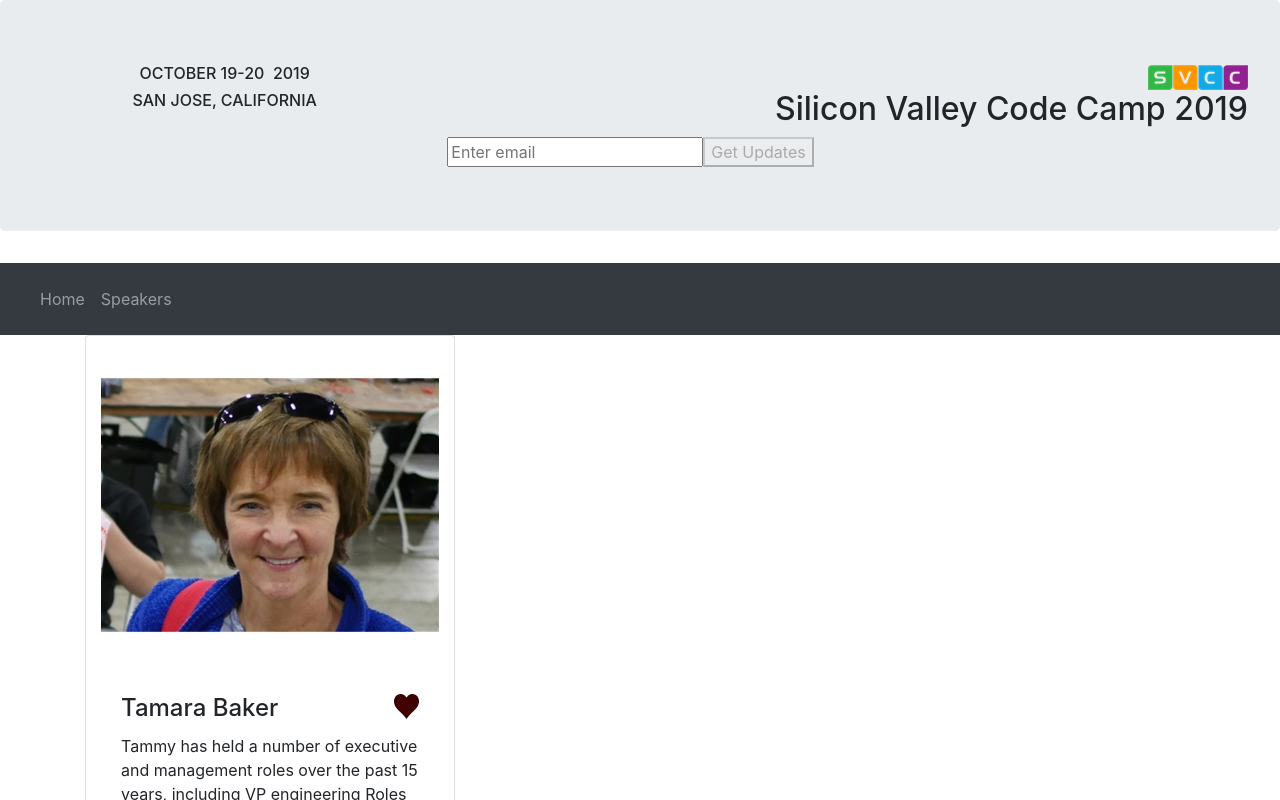
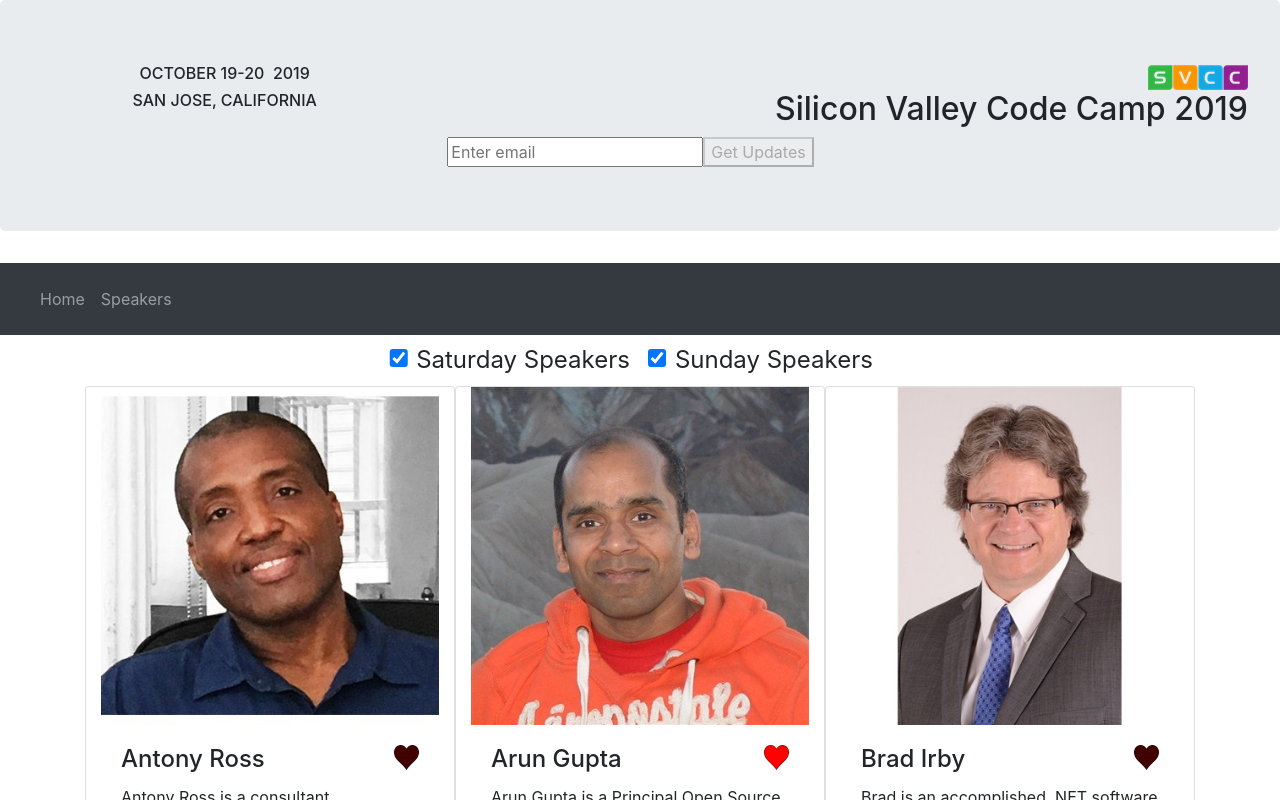
Before and after one commit to olivergav/meet_js_summit, a Next.js app: page /speakers in a window 1280 px wide. Shown: the top 800 px of the page. Built offline with nearby package versions, Linux system fonts and the light colour scheme; data requests are answered from the project's data file.

Commit message:
speakers filter and memoization

```diff
--- a/api/db.json
+++ b/api/db.json
@@ -51,7 +51,7 @@
       "lastName": "Gupta",
       "sat": false,
       "sun": true,
-      "favorite": false,
+      "favorite": true,
       "bio": "Arun Gupta is a Principal Open Source Technologist at Amazon Web Services. He has built and led developer communities for 12+ years at Sun, Oracle, Red Hat and Couchbase."
     },
     {
@@ -69,7 +69,7 @@
       "lastName": "Mantle",
       "sat": true,
       "sun": true,
-      "favorite": false,
+      "favorite": true,
       "bio": "Mickey has been developing software systems and products for over 40 years, as a systems programmer, Tech Lead, Manager, VP Engineering, CTO, COO, and now CEO/CTO of his own company."
     },
     {
--- a/src/Speakers.js
+++ b/src/Speakers.js
@@ -1,18 +1,43 @@
-import {useCallback, useContext} from "react";
+import {useCallback, useContext, useMemo, useState} from "react";
 import Header from "./Header";
 import Menu from "./Menu";
 import {GlobalContext} from "./GlobalState";
 import SpeakerDetail from "./SpeakerDetail";
 
 function Speakers(){
-    const {isLoading, speakerList, toggleSpeakerFavorite} = useContext(GlobalContext)
+    const {isLoading, speakerList, toggleSpeakerFavorite} = useContext(GlobalContext);
+    const [speakersSaturday, setSpeakersSaturday] = useState(true);
+    const [speakersSunday, setSpeakersSunday] = useState(true);
 
-    if (isLoading) return <div>Loading...</div>
-
-    // eslint-disable-next-line react-hooks/rules-of-hooks
     const heartFavoriteHandler = useCallback(function (speaker) {
         toggleSpeakerFavorite(speaker)
-    }, [])
+    }, []);
+
+    function handleChangeSaturday() {
+        setSpeakersSaturday(!speakersSaturday)
+    }
+
+    function handleChangeSunday() {
+        setSpeakersSunday(!speakersSunday)
+    }
+
+    const filteredSpeakerList =  useMemo(() => {
+        return speakerList
+            .filter(({sat, sun}) => (sat && speakersSaturday) || (sun && speakersSunday))
+            .sort((a, b) => {
+                if (a.firstName < b.firstName) {
+                    return - 1;
+                }
+
+                if (a.firstName > b.firstName) {
+                    return 1;
+                }
+
+                return 0;
+            })
+    }, [speakersSaturday, speakersSunday, speakerList])
+
+    if (isLoading) return <div>Loading...</div>;
 
     return (
         <>
@@ -20,7 +45,36 @@
             <Menu />
 
             <div className='container'>
-                {speakerList.map((speaker) => (
+                <div className="btn-toolbar  margintopbottom5 checkbox-bigger">
+                    <div className="hide">
+                        <div className="form-check-inline">
+                            <label className="form-check-label">
+                                <input
+                                    type="checkbox"
+                                    className="form-check-input"
+                                    checked={speakersSaturday}
+                                    onChange={handleChangeSaturday}
+                                />
+                                Saturday Speakers
+                            </label>
+                        </div>
+                        <div className="form-check-inline">
+                            <label className="form-check-label">
+                                <input
+                                    type="checkbox"
+                                    className="form-check-input"
+                                    checked={speakersSunday}
+                                    onChange={handleChangeSunday}
+                                />
+                                Sunday Speakers
+                            </label>
+                        </div>
+                    </div>
+                </div>
+
+                <div className="speakers">
+                    {filteredSpeakerList
+                        .map((speaker) => (
                         <SpeakerDetail
                             speaker={speaker}
                             key={speaker.id}
@@ -28,6 +82,7 @@
                         />
                     ))}
                 </div>
+            </div>
         </>
     )
 }
--- a/styles/globals.css
+++ b/styles/globals.css
@@ -24,3 +24,20 @@
     background: black;
   }
 }
+
+.container {
+  display: flex;
+  flex-direction: column;
+  align-items: center;
+
+}
+
+.speakers {
+  display: flex;
+  flex-direction: row;
+  flex-wrap: wrap;
+}
+
+.speakers * {
+
+}
```
Lines whose indentation alone changed are shown as unchanged.
